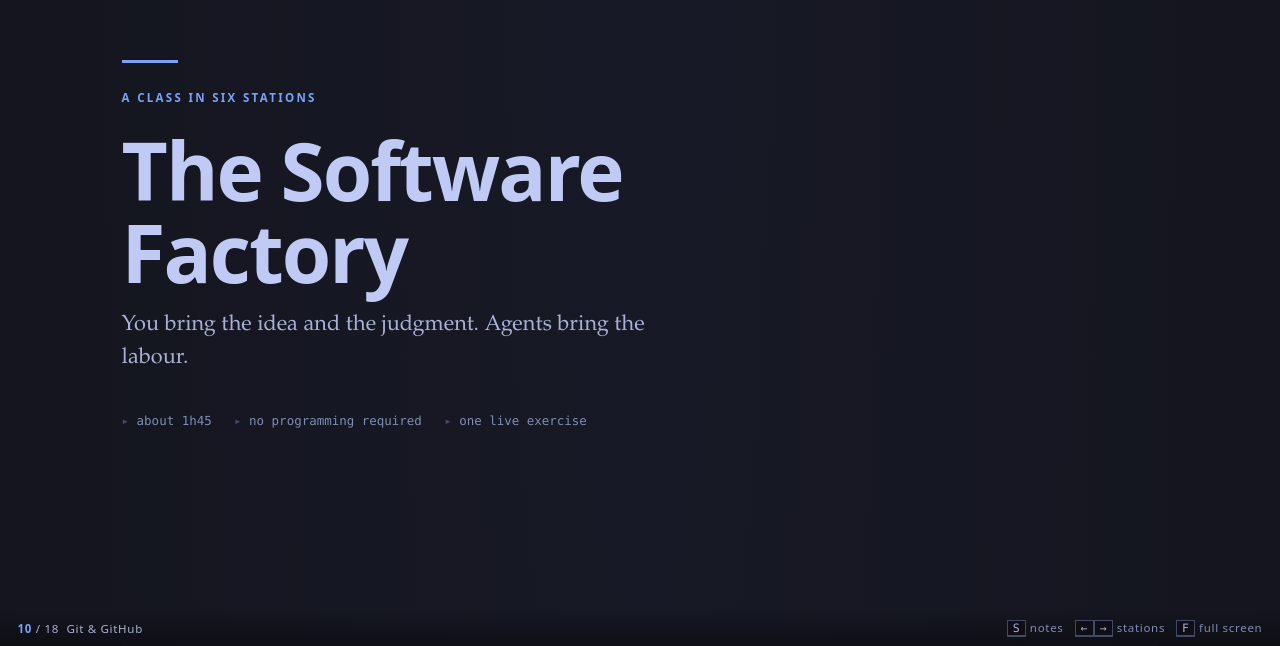
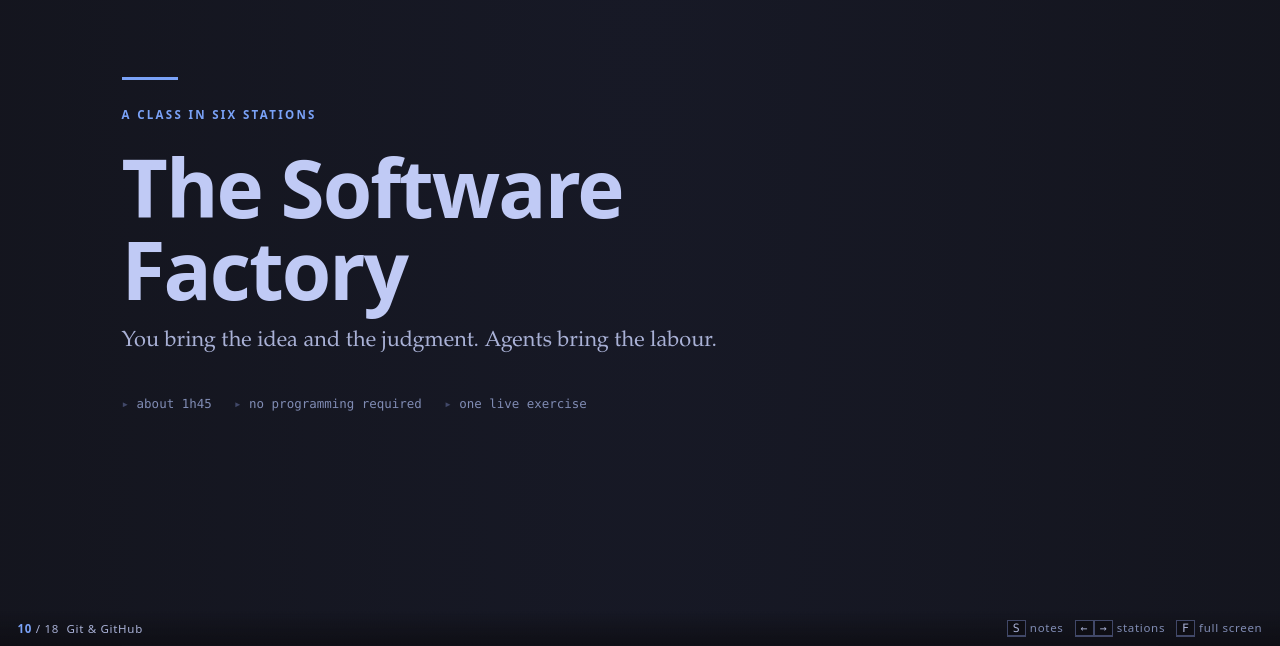
Before and after one commit to FSS-IoT/software-factory, a plain HTML site: page index.html in a window 1280 px wide. Shown: the part 154-800 px from the top of the page. Drawn offline with Linux system fonts and the light colour scheme.

Commit message:
Widen the cover subtitle so it sets on one line

```diff
--- a/assets/deck.css
+++ b/assets/deck.css
@@ -326,7 +326,7 @@ body.notes-on .notes { display: block; }
 }
 .hero .sub {
   font-size: clamp(1.05rem, 1.7vw, 1.4rem);
-  color: var(--ink-soft); max-width: 34rem; margin: 0 0 2.2rem;
+  color: var(--ink-soft); max-width: 40rem; margin: 0 0 2.2rem;
 }
 .hero .meta {
   font-family: var(--mono); font-size: .78rem; color: var(--ink-faint);
```
